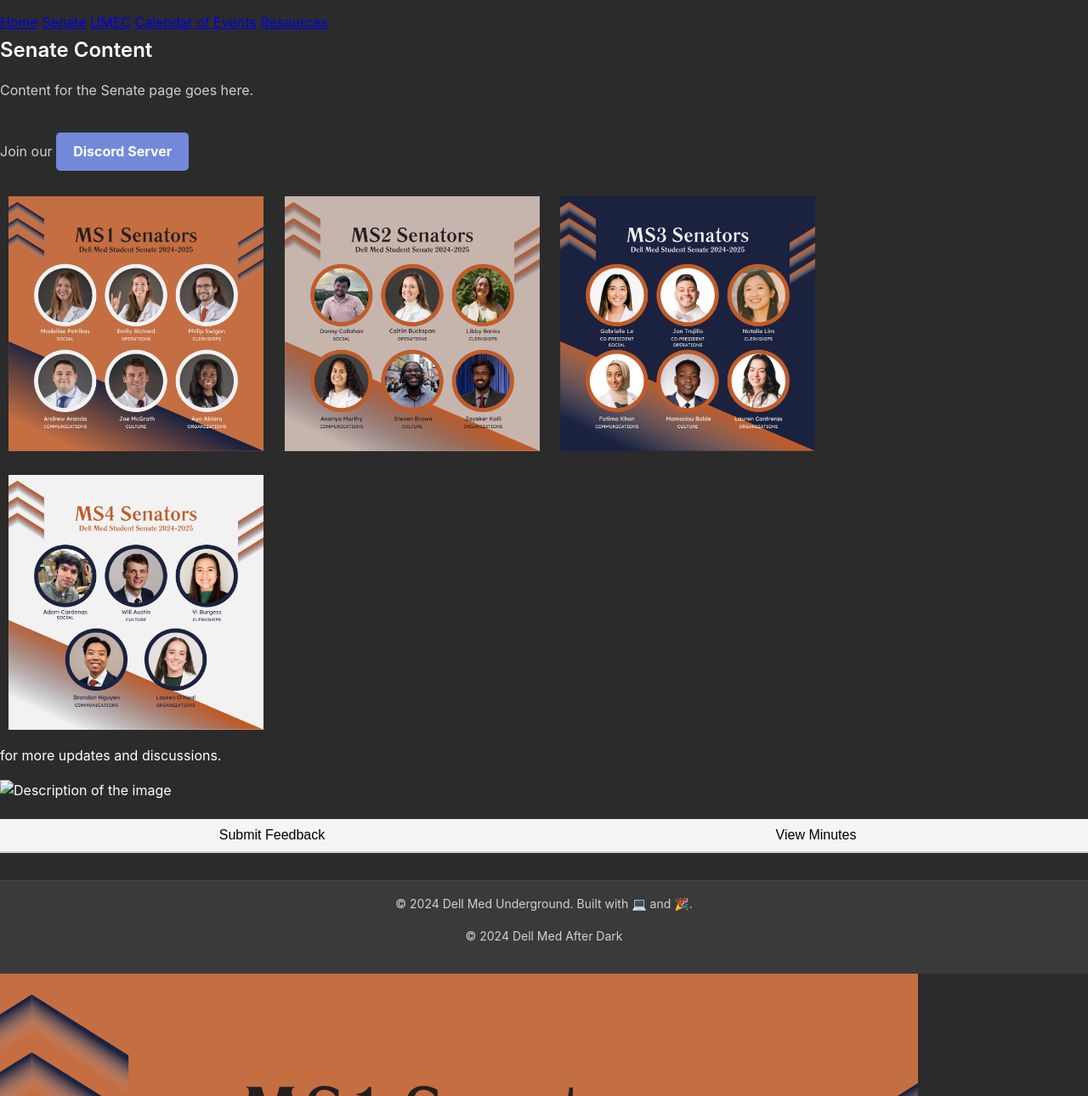
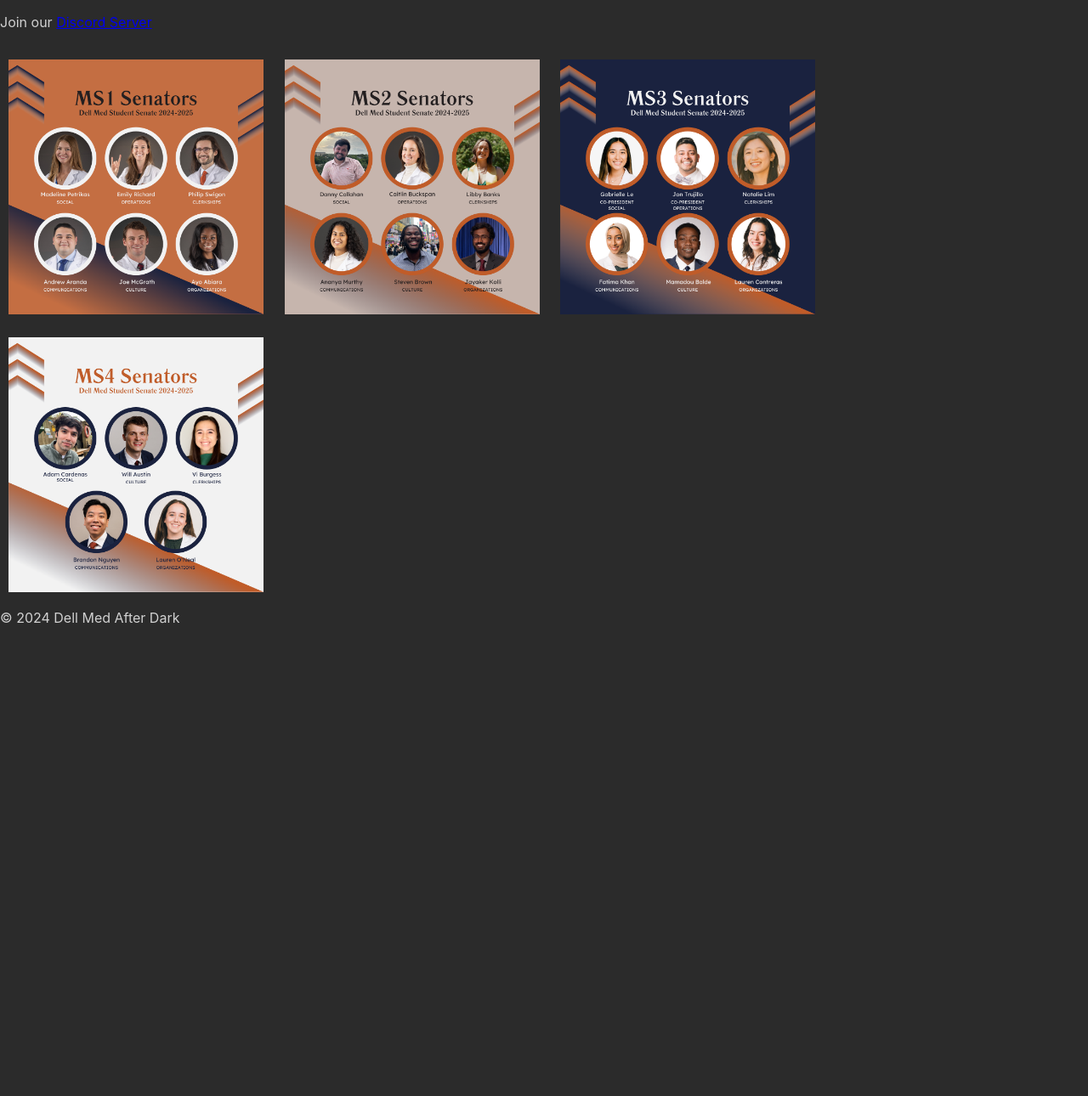
Before and after one commit to trujjo/dellinquents, a website: page senate.html in a window 1280 px wide. Shown: the part 61-1351 px from the top of the page at 85% size. After the commit the page ends 818 px from the top, so only its background shows below. Drawn offline with Linux system fonts and the light colour scheme.

Commit message:
Updated senate.html with clean layout and removed unnecessary content

```diff
--- a/senate.html
+++ b/senate.html
@@ -17,119 +17,33 @@
         .tab-buttons button {
             flex: 1;
             padding: 10px;
+            border: none;
+            background: none;
             cursor: pointer;
-            background: #f5f5f5;
-            border: none;
-            outline: none;
-            font-size: 16px;
-            transition: background 0.3s;
         }
         .tab-buttons button.active {
-            background: #ddd;
-            border-bottom: 2px solid #333;
+            border-bottom: 2px solid #000;
         }
         .tab-content {
             display: none;
             padding: 20px;
-            border: 1px solid #ccc;
-            border-top: none;
-            text-align: center;
         }
         .tab-content.active {
             display: block;
         }
-        iframe {
-            border: none;
-            width: 100%;
-            max-width: 600px;
-            height: 400px;
-        }
-        .discord-invite {
-            display: inline-block;
-            padding: 10px 20px;
-            margin-top: 20px;
-            background-color: #7289da;
-            color: white;
-            text-decoration: none;
-            font-weight: bold;
-            border-radius: 5px;
-            transition: background-color 0.3s;
-        }
-        .discord-invite:hover {
-            background-color: #5a6fb2;
-        }
     </style>
 </head>
 <body>
-    <header>
+    <div class="container">
         <h1>Senate</h1>
-        <nav>
-            <a href="index.html">Home</a>
-            <a href="senate.html">Senate</a>
-            <a href="umec.html">UMEC</a>
-            <a href="calendar.html">Calendar of Events</a>
-            <a href="resources.html">Resources</a>
-        </nav>
-    </header>
-    <main>
-        <div class="container">
-            <div class="content">
-                <section>
-                    <h2>Senate Content</h2>
-                    <p>Content for the Senate page goes here.</p>
-                    <p>Join our <a href="https://discord.gg/your-invite-link" class="discord-invite">Discord Server</a>
+        <p>Join our <a href="https://discord.gg/your-discord-link" target="_blank">Discord Server</a></p>
         <div style="margin-top: 20px;">
             <img src="1.png" alt="Senate Image" style="width: 300px; height: auto; margin: 10px;" />
             <img src="2.png" alt="Senate Image" style="width: 300px; height: auto; margin: 10px;" />
             <img src="3.png" alt="Senate Image" style="width: 300px; height: auto; margin: 10px;" />
             <img src="4.png" alt="Senate Image" style="width: 300px; height: auto; margin: 10px;" />
-    </div> for more updates and discussions.</p>
-                    <img src="images/1.png" alt="Description of the image" width="300">
-                </section>
         </div>
-
-            <!-- Tabs -->
-            <div class="tab-container">
-                <!-- Tab Buttons -->
-                <div class="tab-buttons">
-                    <button class="tab-link" onclick="openTab(event, 'feedbackTab')">Submit Feedback</button>
-                    <button class="tab-link" onclick="openTab(event, 'minutesTab')">View Minutes</button>
+        <p>© 2024 Dell Med After Dark</p>
     </div>
-
-                <!-- Tab Content -->
-                <div id="feedbackTab" class="tab-content">
-                    <h2>Submit Feedback</h2>
-                    <iframe src="https://docs.google.com/forms/d/e/1FAIpQLSd-vL6GzG5EHOLmKyn2R34uZwVKTkIILuu4jDsiqtKreKr08w/viewform?embedded=true"
-                            title="Submit Feedback Form">Loading…</iframe>
-                </div>
-                <div id="minutesTab" class="tab-content">
-                    <h2>View Minutes</h2>
-                    <iframe src="https://utexas.app.box.com/embed/s/lnolj8fqjls496vntopswc257tcalzuw?expandSidebars=true&showParentPath=false&sortColumn=name"
-                            title="View Minutes">Loading…</iframe>
-                </div>
-            </div>
-        </div>
-    </main>
-    <footer>
-        <p>&copy; 2024 Dell Med Underground. Built with 💻 and 🎉.</p>
-        <p>&copy; 2024 Dell Med After Dark</p>
-    </footer>
-    <script>
-        // Function to open a specific tab
-        function openTab(event, tabId) {
-            // Hide all tab content
-            const tabContents = document.querySelectorAll('.tab-content');
-            tabContents.forEach(content => content.classList.remove('active'));
-
-            // Remove active class from all buttons
-            const tabLinks = document.querySelectorAll('.tab-link');
-            tabLinks.forEach(link => link.classList.remove('active'));
-
-            // Show the clicked tab and activate its button
-            document.getElementById(tabId).classList.add('active');
-            event.currentTarget.classList.add('active');
-        }
-    </script>
-<img src="1.png" alt="Senate Image" />
 </body>
 </html>
```
Lines whose indentation alone changed are shown as unchanged.
